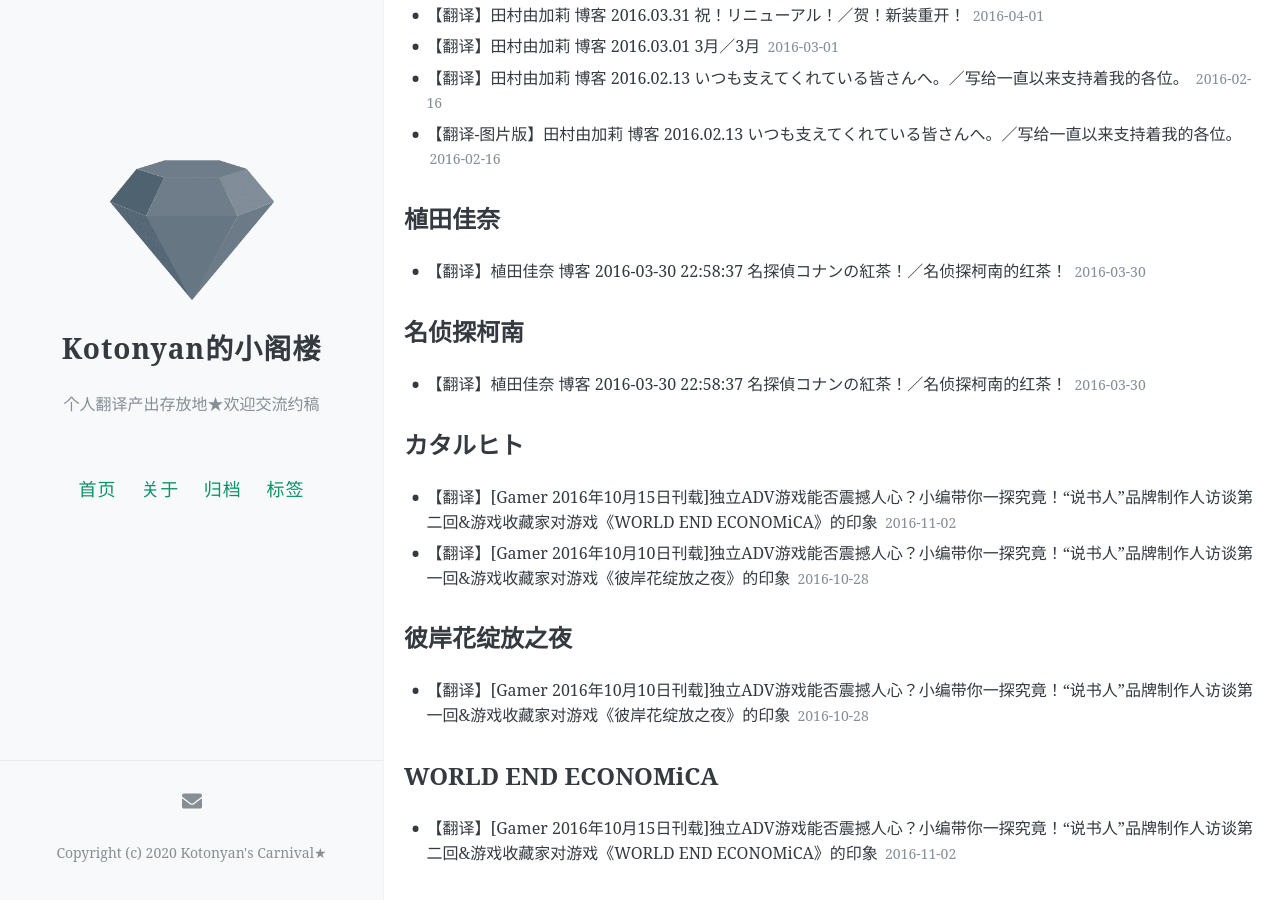
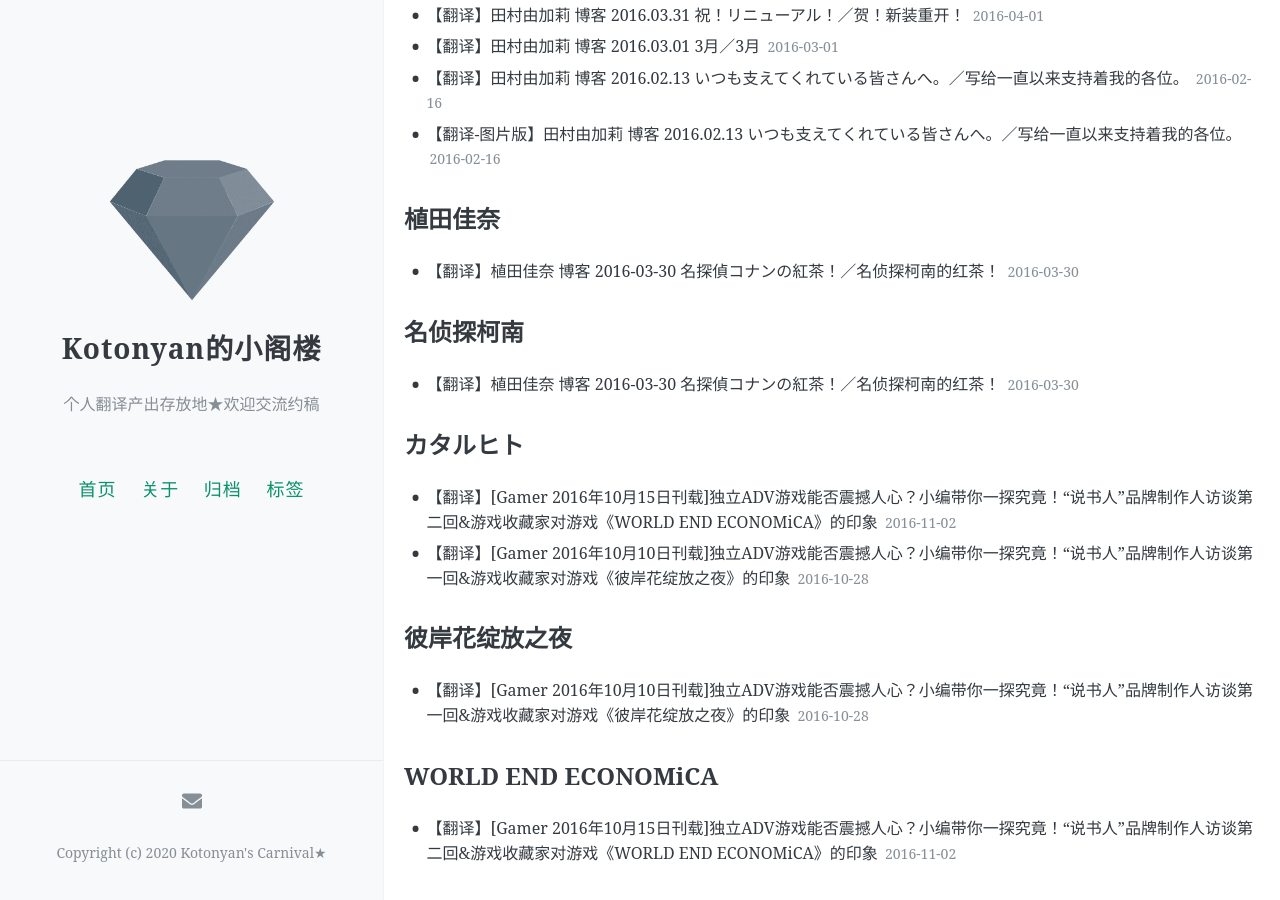
Before and after one commit to kotonyan/loft, a Jekyll site: the page built from tags/index.html, in a window 1280 px wide and 900 px high, scrolled down 1202 px. Built offline with Jekyll 4.4.1, drawn with Linux system fonts in a browser that asks for light colours; comment, search, counter and statistics services are not loaded.

Commit message:
Update and rename 2016-03-30-Translation-UedaKana-Blog.md to 2016-03-30-Translation-Ueda-Kana-Blog-2016-03-30.md

```diff
--- a/_posts/2016-03-30-Translation-UedaKana-Blog.md
+++ b/_posts/2016-03-30-Translation-Ueda-Kana-Blog-2016-03-30.md
@@ -1,6 +1,6 @@
 ---
 layout: post
-title: 【翻译】植田佳奈 博客 2016-03-30 22:58:37 名探偵コナンの紅茶！／名侦探柯南的红茶！
+title: 【翻译】植田佳奈 博客 2016-03-30 名探偵コナンの紅茶！／名侦探柯南的红茶！
 date: 2016-03-30
 Author: Kotonyan
 categories: Translation
```
